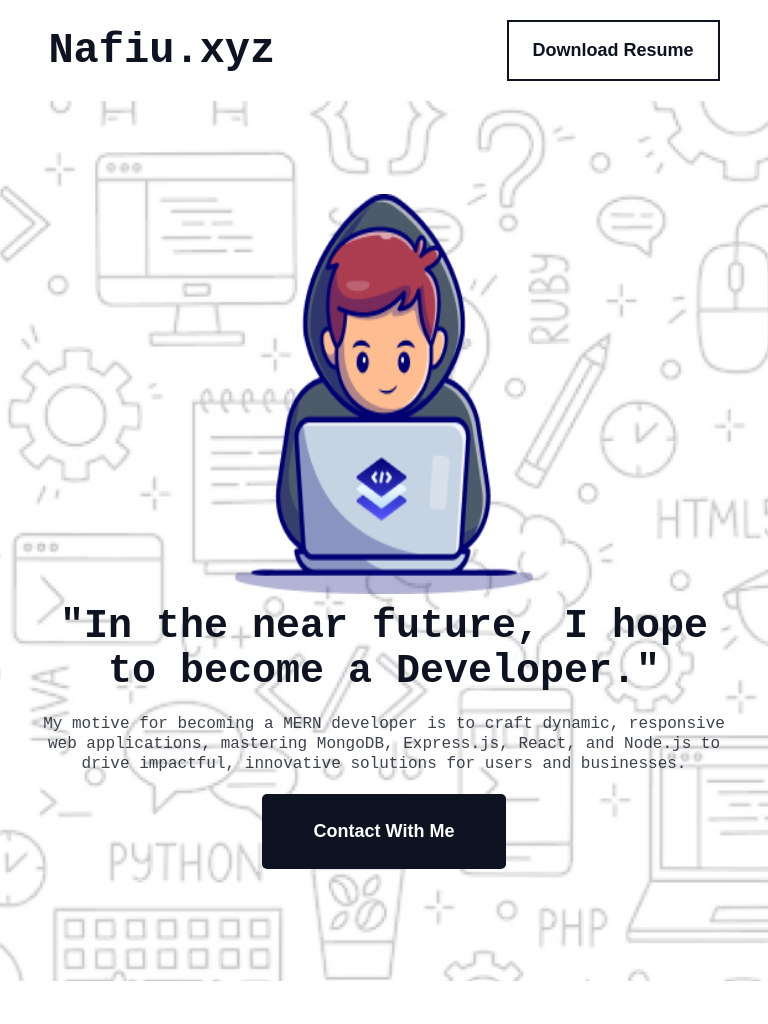
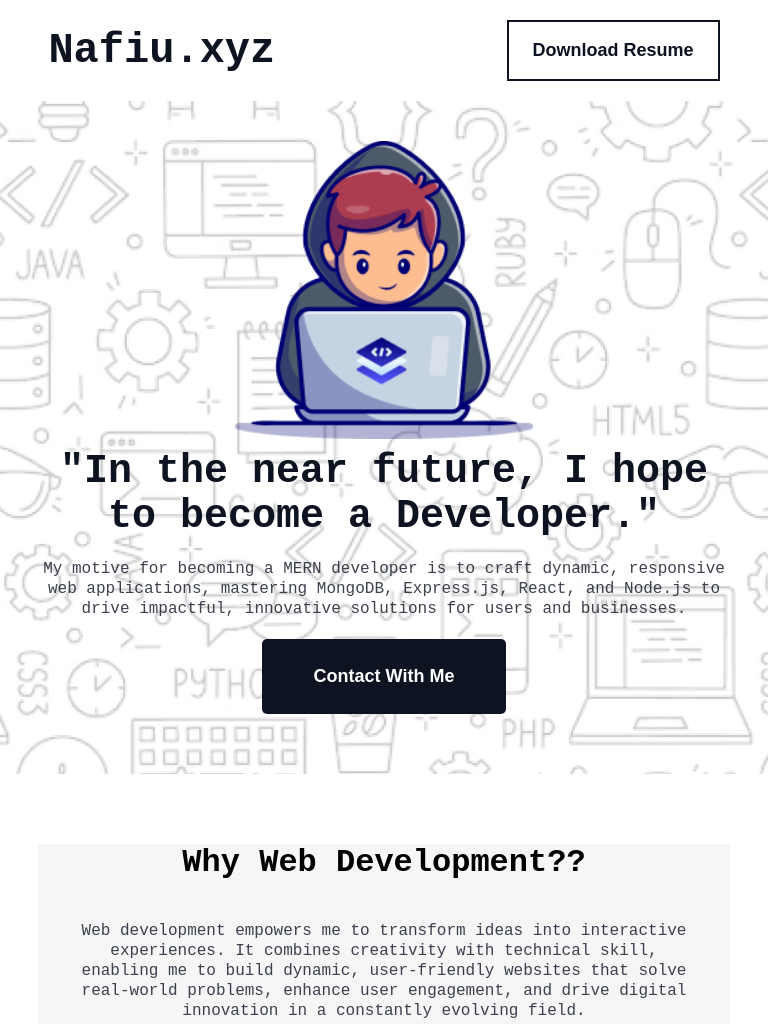
Before and after one commit to aanafiu/assignment-1, a plain HTML site: page index.html in a window 768 px wide. Shown: the top 1024 px of the page. Drawn offline with Linux system fonts and the light colour scheme; a web font is replaced by a local one.

Commit message:
rotate problem solve

```diff
--- a/style/style.css
+++ b/style/style.css
@@ -618,6 +618,8 @@ footer{
         margin: auto;
     }
     .container-flex{
+        /* height: 200px; */
+        /* position: absolute; */
         align-items: center;
         justify-content: space-between;
     }
@@ -625,7 +627,7 @@ footer{
 
         /* BAnner */
         .banner{
-            height: 100vh;
+            height: 100%;
             width: 100vw;
             /* background-color: aqua; */
         }
```
